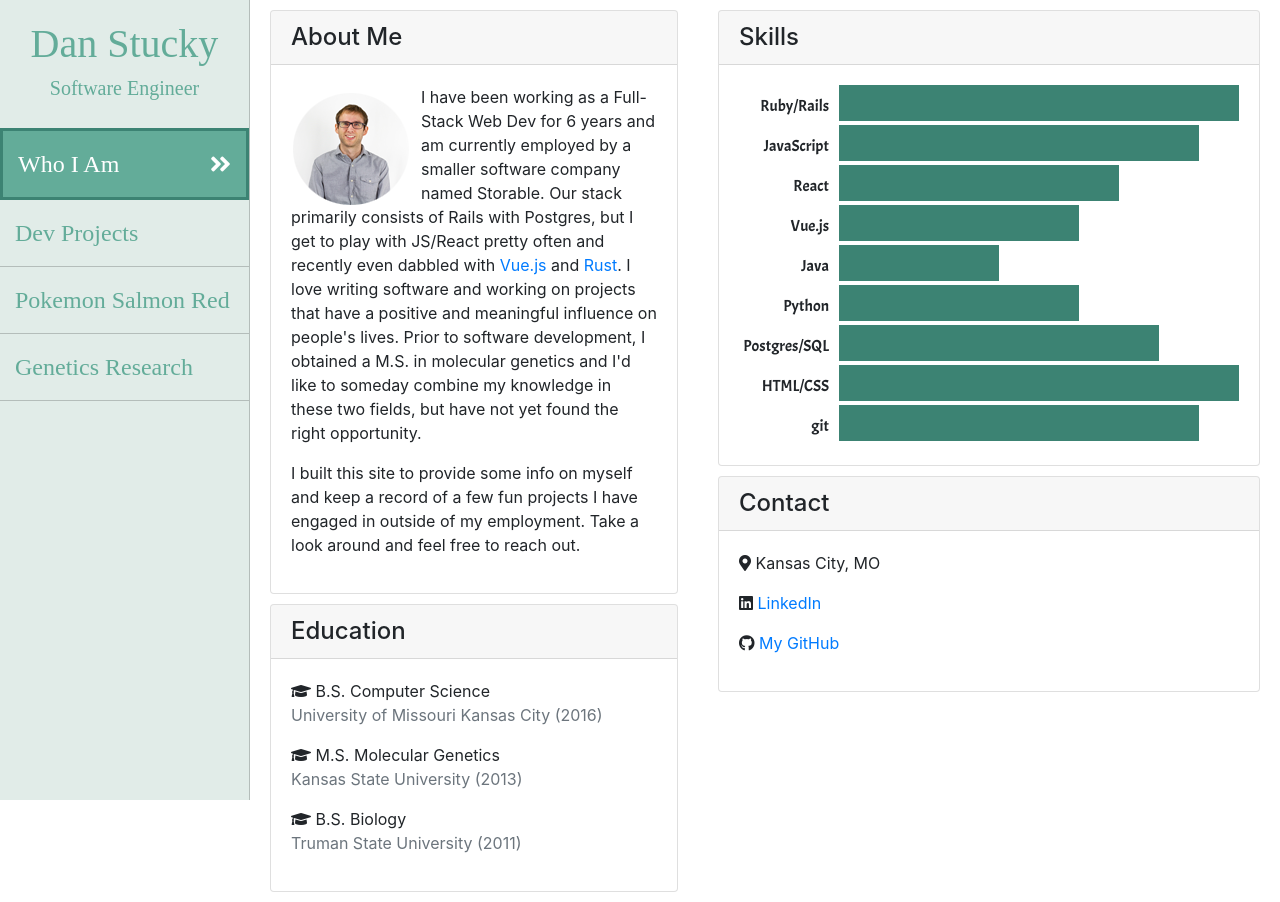
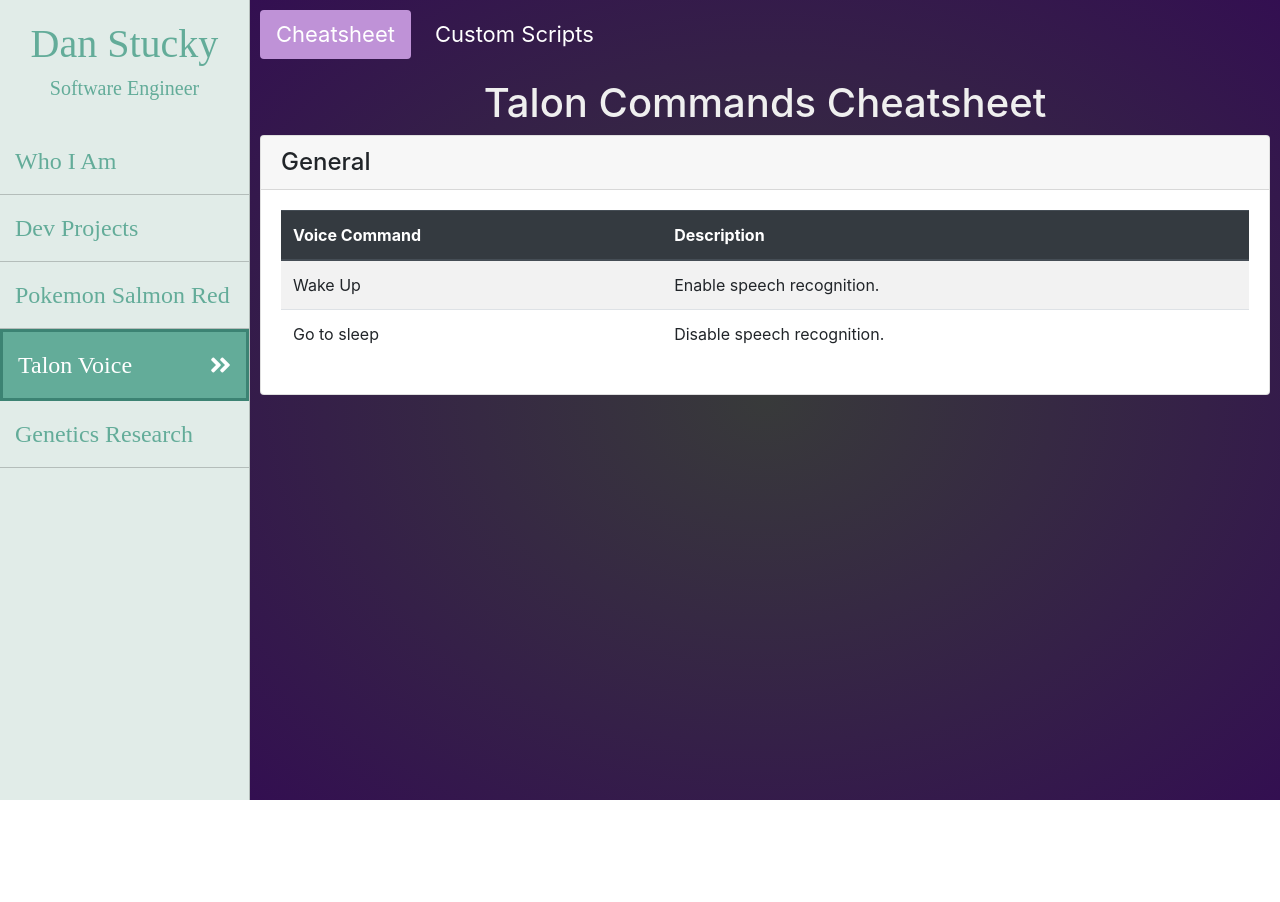
Before and after one commit to danfstucky/pokemon_companion, a Vue app: page /#/talon/cheatsheet in a window 1280 px wide. Before the commit this address led to /#/about-me. After the commit the page ends 800 px from the top, so only its background shows below. Built offline with nearby package versions, Linux system fonts and the light colour scheme; a web font is replaced by a local one.

Commit message:
Add talon navigation

```diff
--- a/src/components/pokemon/PokemonTabs.vue
+++ b/src/components/pokemon/PokemonTabs.vue
@@ -1,11 +1,7 @@
 <template>
   <div class="poke-tabs">
     <ul class="nav nav-pills">
-      <router-link
-        class="nav-link"
-        to="/pokemon/pokedex"
-        active-class="active"
-      >
+      <router-link class="nav-link" to="/pokemon/pokedex" active-class="active">
         <li>Pokedex</li>
       </router-link>
       <router-link
@@ -15,25 +11,13 @@
       >
         <li>Wild Pokemon</li>
       </router-link>
-      <router-link
-        class="nav-link"
-        to="/pokemon/gyms"
-        active-class="active"
-      >
+      <router-link class="nav-link" to="/pokemon/gyms" active-class="active">
         <li>Gym Leaders</li>
       </router-link>
-      <router-link
-        class="nav-link"
-        to="/pokemon/types"
-        active-class="active"
-      >
+      <router-link class="nav-link" to="/pokemon/types" active-class="active">
         <li>Type Chart</li>
       </router-link>
-      <router-link
-        class="nav-link"
-        to="/pokemon/about"
-        active-class="active"
-      >
+      <router-link class="nav-link" to="/pokemon/about" active-class="active">
         <li>About Salmon Red</li>
       </router-link>
     </ul>
@@ -41,9 +25,7 @@
 </template>
 
 <script>
-export default {
-
-};
+export default {};
 </script>
 
 <style lang="scss" scoped>
@@ -52,18 +34,20 @@ export default {
   margin-bottom: 20px;
 
   a {
+    // color: #0056b3;
+    color: #007bff;
+    &:hover {
+      // color: #007bff;
+      color: #97c5f6;
+    }
+  }
+  .active {
     color: #0056b3;
+    background-color: white;
+
     &:hover {
       color: #007bff;
     }
   }
-    .active {
-      color: #007bff;
-      background-color: white;
-
-      &:hover {
-       color: #0056b3;
-      }
-    }
 }
 </style>
--- a/src/components/shared/Sidebar.vue
+++ b/src/components/shared/Sidebar.vue
@@ -5,28 +5,19 @@
       <h5>Software Engineer</h5>
     </div>
     <ul class="list-unstyled">
-      <router-link
-        to="/about-me"
-        active-class="active"
-      >
+      <router-link to="/about-me" active-class="active">
         <li>Who I Am</li>
       </router-link>
-      <router-link
-        to="/dev-projects"
-        active-class="active"
-      >
+      <router-link to="/dev-projects" active-class="active">
         <li>Dev Projects</li>
       </router-link>
-      <router-link
-        to="/pokemon"
-        active-class="active"
-      >
+      <router-link to="/pokemon" active-class="active">
         <li>Pokemon Salmon Red</li>
       </router-link>
-      <router-link
-        to="/research"
-        active-class="active"
-      >
+      <router-link to="/talon" active-class="active">
+        <li>Talon Voice</li>
+      </router-link>
+      <router-link to="/research" active-class="active">
         <li>Genetics Research</li>
       </router-link>
     </ul>
@@ -34,13 +25,11 @@
 </template>
 
 <script>
-export default {
-
-};
+export default {};
 </script>
 
 <style lang="scss" scoped>
-  @import url('https://fonts.googleapis.com/css?family=ZCOOL+QingKe+HuangYou&display=swap');
+@import url("https://fonts.googleapis.com/css?family=ZCOOL+QingKe+HuangYou&display=swap");
 
 .sidebar {
   width: 250px;
@@ -52,7 +41,7 @@ export default {
   top: 0;
   background: #e1ece8;
   color: #63ac99;
-    font-family: 'ZCOOL QingKe HuangYou', serif;
+  font-family: "ZCOOL QingKe HuangYou", serif;
 
   .sidebar-header {
     text-align: center;
@@ -81,9 +70,11 @@ export default {
     color: white;
     border: 3px solid #3c8373;
 
-      &:after{
+    &:after {
       float: right;
-        font-family: "Font Awesome 5 Free"; font-weight: 900; content: "\f101";
+      font-family: "Font Awesome 5 Free";
+      font-weight: 900;
+      content: "\f101";
     }
   }
 }
--- /dev/null
+++ b/src/components/talon/CheatSheet.vue
@@ -0,0 +1,32 @@
+<template>
+  <h1 class="text-center">Talon Commands Cheatsheet</h1>
+  <div class="card">
+    <h4 class="card-header">General</h4>
+    <div class="card-body">
+      <table class="table table-striped table-hover">
+        <thead class="thead-dark">
+          <tr>
+            <th>Voice Command</th>
+            <th>Description</th>
+          </tr>
+        </thead>
+        <tbody>
+          <tr>
+            <td>Wake Up</td>
+            <td>Enable speech recognition.</td>
+          </tr>
+          <tr>
+            <td>Go to sleep</td>
+            <td>Disable speech recognition.</td>
+          </tr>
+        </tbody>
+      </table>
+    </div>
+  </div>
+</template>
+
+<style lang="scss" scoped>
+h1 {
+  color: #efefef;
+}
+</style>
--- /dev/null
+++ b/src/components/talon/CustomScripts.vue
@@ -0,0 +1,9 @@
+<template>
+  <h1 class="text-center">Custom Scripts</h1>
+</template>
+
+<style lang="scss" scoped>
+h1 {
+  color: #efefef;
+}
+</style>
--- /dev/null
+++ b/src/components/talon/TalonHome.vue
@@ -0,0 +1,18 @@
+<template>
+  <div class="talon-container">
+    <TalonTabs />
+    <router-view />
+  </div>
+</template>
+
+<script setup>
+import TalonTabs from "./TalonTabs";
+</script>
+
+<style lang="scss" scoped>
+.talon-container {
+  padding: 10px;
+  min-height: calc(100vh);
+  background: radial-gradient(#383a3a, #330f51);
+}
+</style>
--- /dev/null
+++ b/src/components/talon/TalonTabs.vue
@@ -0,0 +1,46 @@
+<template>
+  <div class="talon-tabs">
+    <ul class="nav nav-pills">
+      <router-link
+        class="nav-link mr-2"
+        to="/talon/cheatsheet"
+        active-class="active"
+      >
+        <li>Cheatsheet</li>
+      </router-link>
+      <router-link
+        class="nav-link mr-1"
+        to="/talon/scripts"
+        active-class="active"
+      >
+        <li>Custom Scripts</li>
+      </router-link>
+    </ul>
+  </div>
+</template>
+
+<script setup>
+// Nothing to do
+</script>
+
+<style lang="scss" scoped>
+.talon-tabs {
+  font-size: 22px;
+  margin-bottom: 20px;
+
+  a {
+    color: white;
+    &:hover {
+      color: #d197f0;
+    }
+  }
+  .active {
+    color: white;
+    background-color: rgb(191, 146, 215);
+
+    &:hover {
+      color: black;
+    }
+  }
+}
+</style>
```
Also changed, not shown: src/components/core/BiologyResearch.vue (+54 -45 lines), src/router/index.js (+35 -22 lines). Lines whose indentation alone changed are shown as unchanged.
